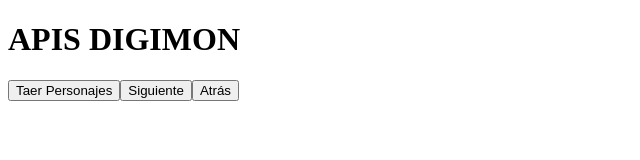
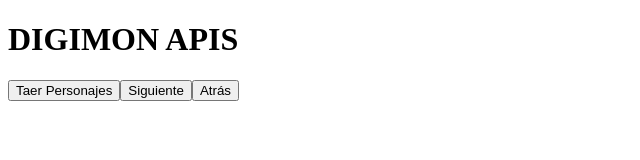
Before and after one commit to luisgonzalez03/RUBRICA_CORTE_3_LUIS, a React (Vite) app: page / in a window 1280 px wide. Shown: the top 160 px of the page, without its empty margins (0-640 px from the left). Built offline with nearby package versions, Linux system fonts and the light colour scheme.

Commit message:
second commit

```diff
--- a/src/components/PeticionApi.jsx
+++ b/src/components/PeticionApi.jsx
@@ -27,7 +27,7 @@
 
   return (
     <div>
-        <h1>APIS DIGIMON</h1>
+        <h1>DIGIMON APIS</h1>
         <button onClick={traerPersonajes}>Taer Personajes</button>
         <button onClick={siguiente}>Siguiente</button>
         <button onClick={atras}>Atrás</button>
```
